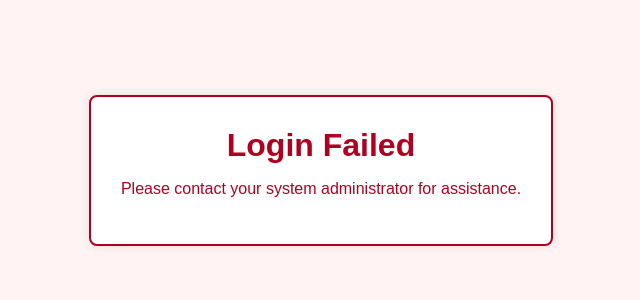
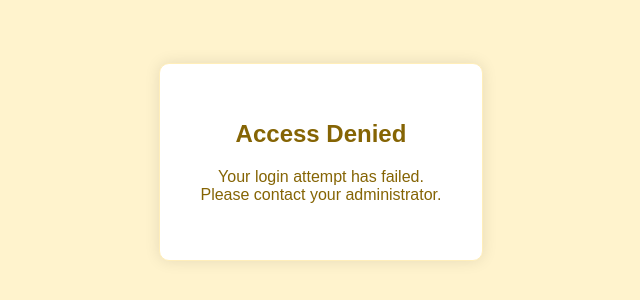
Before and after one commit to chinzhenho/phishing-sim, a plain HTML site: page alert.html in a window 1280 px wide. Shown: the part 238-538 px from the top of the page, without its empty margins (319-959 px from the left). Drawn offline with Linux system fonts and the light colour scheme.

Commit message:
Add files via upload

```diff
--- a/alert.html
+++ b/alert.html
@@ -2,35 +2,42 @@
 <html lang="en">
 <head>
   <meta charset="UTF-8">
-  <title>Login Failed</title>
-  <meta name="viewport" content="width=device-width, initial-scale=1.0">
+  <title>Alert</title>
   <style>
     body {
-      background: #fff3f3;
-      color: #b00020;
+      background: #fff3cd;
+      color: #856404;
+      font-family: Arial, sans-serif;
       display: flex;
       justify-content: center;
       align-items: center;
       height: 100vh;
-      font-family: Arial, sans-serif;
+      margin: 0;
+    }
+
+    .alert-box {
+      border: 1px solid #ffeeba;
+      background-color: #fff;
+      padding: 40px;
+      border-radius: 10px;
+      box-shadow: 0 0 15px rgba(0,0,0,0.1);
       text-align: center;
     }
-    .message-box {
-      padding: 30px;
-      background: white;
-      border: 2px solid #b00020;
-      border-radius: 8px;
-      box-shadow: 0 0 10px rgba(0,0,0,0.1);
+
+    .alert-box h1 {
+      font-size: 24px;
+      margin-bottom: 20px;
     }
-    h1 {
-      margin: 0 0 10px;
+
+    .alert-box p {
+      font-size: 16px;
     }
   </style>
 </head>
 <body>
-  <div class="message-box">
-    <h1>Login Failed</h1>
-    <p>Please contact your system administrator for assistance.</p>
+  <div class="alert-box">
+    <h1>Access Denied</h1>
+    <p>Your login attempt has failed.<br>Please contact your administrator.</p>
   </div>
 </body>
 </html>
```
Also changed, not shown: index.html (+4 -16 lines).
